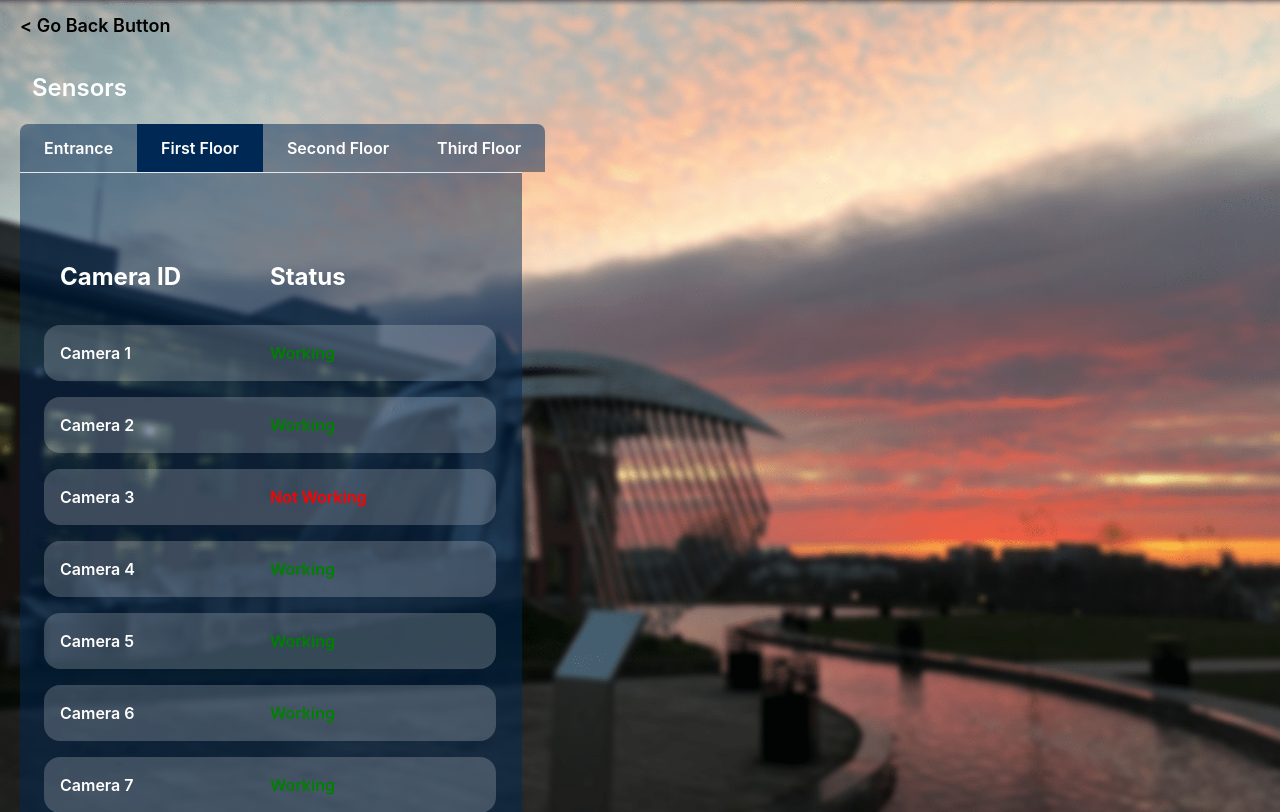
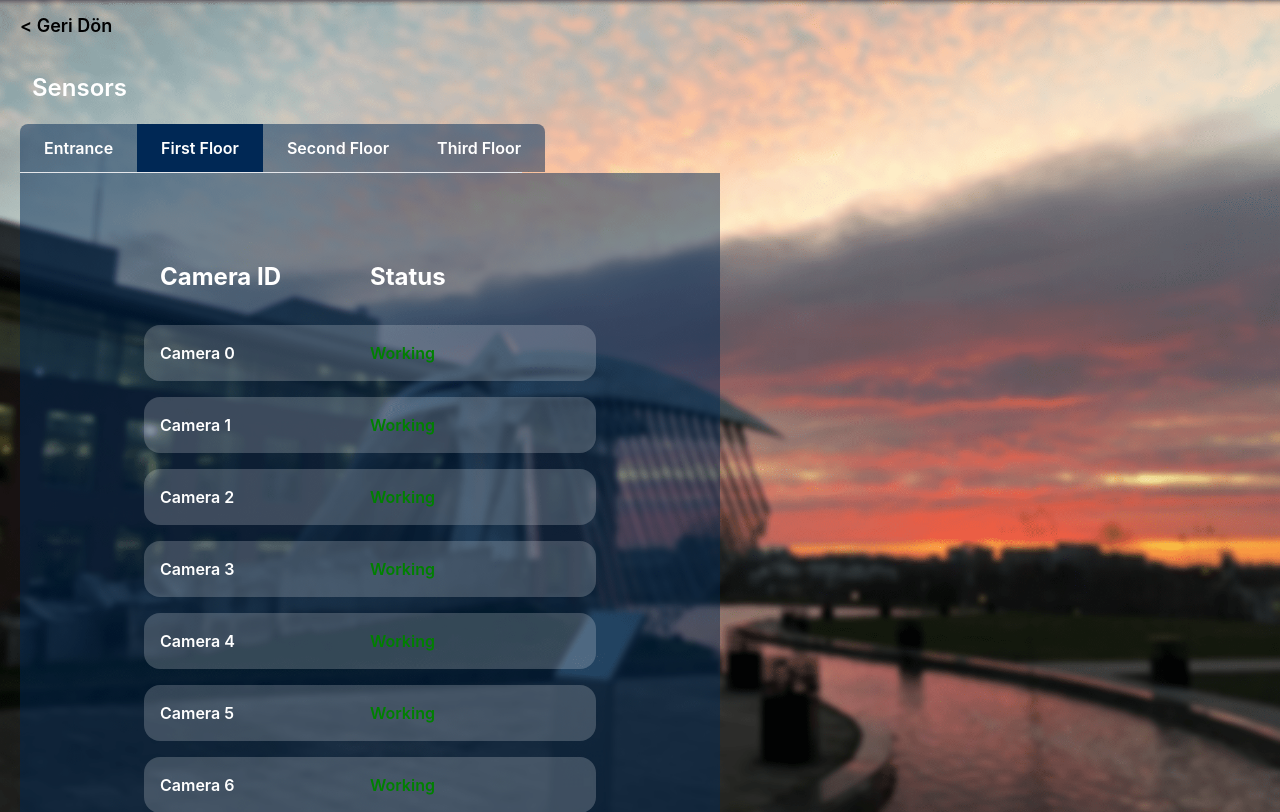
Before and after one commit to rsemihkoca/ITUMIK_frontend, a React (Create React App) app: page /healthPage/1 in a window 1280 px wide. Built offline with nearby package versions, Linux system fonts and the light colour scheme.

Commit message:
health page fix

```diff
--- a/src/components/FloorHealth.js
+++ b/src/components/FloorHealth.js
@@ -1,5 +1,6 @@
 import { Link, useParams } from "react-router-dom";
 import { useEffect, useState } from "react";
+import { t } from "i18next";
 
 export default function FloorHealth({ children }) {
   const handle = useParams()
@@ -10,7 +11,7 @@ export default function FloorHealth({ children }) {
         <div className="container mx-auto px-5">
           <div className="flex justify-between items-center my-3">
             <Link to={'/'} className="text-secondar text-lg font-semibold">
-              <button> {'<'}{' '}Go Back Button </button>
+              <button> {'<'}{' '}{t('goBackButton')}</button>
             </Link>
           </div>
           <div className="flex flex-col h-full">
@@ -30,7 +31,7 @@ export default function FloorHealth({ children }) {
                 </Link>
             </div>
             <hr className="max-w-[502px]"/>
-            <div className="overflow-auto  bg-[#002855]/[0.5] sm:pt-12 sm:pb-16 max-w-[502px] flex-grow">
+            <div className="overflow-auto  bg-[#002855]/[0.5] sm:pt-12 sm:pb-16 max-w-[700px] flex-grow">
               {children}
             </div>
           </div>
--- a/src/pages/HealthPage.js
+++ b/src/pages/HealthPage.js
@@ -11,146 +11,30 @@ export const HealthPage = () => {
   }, [params.id]);
   const [working, setWorking] = useState(true);
 
-  return(
+  let data = [0, 1, 2, 3, 4, 5, 6, 7, 8, 9, 10, 11, 12, 13, 14, 15]
+
+
+
+  return (
     <FloorHealth>
       {health != null &&
-            <div className="h-full px-4 grid grid-rows-6 grid-flow-col py-4 max-w-[500px]">
-                <ul>
-                    <li class="py-2 px-2 text-white font-bold text-xl sm:text-2xl max-w-[500px]">
+        <div className="h-full px-4 flex flex-col py-4 mx-auto max-w-[500px]">
+          <div class="py-2 px-2 text-white font-bold text-xl sm:text-2xl max-w-[500px]">
             <div className="h-full px-4 flex py-4">
               <span className="flex-1">Camera ID</span>
               <span className="flex-1">Status</span>
             </div>
-                    </li>
-                    <li class="py-2 px-2 text-white font-semibold">
-                        <div className="h-full px-4 flex max-w-[500px] py-4 sm:bg-white/[0.2] rounded-2xl">
-                            <span className="flex-1">Camera 1</span>
+          </div>
+          {data.map((data, index) => {
+            return (<div class="py-2 px-2 text-white font-semibold">
+              <div className="h-full px-4 flex max-w-[700px] py-4 sm:bg-white/[0.2] rounded-2xl">
+                <span className="flex-1">Camera {data}</span>
                 <div className="flex-1">
                   <span style={{ color: working ? 'green' : 'red' }}>{working ? 'Working' : 'Not Working'}</span>
                 </div>
               </div>
-                    </li>
-                    <li class="py-2 px-2 text-white font-semibold">
-                        <div className="h-full px-4 flex max-w-[500px] py-4 sm:bg-white/[0.2] rounded-2xl">
-                            <span className="flex-1">Camera 2</span>
-                            <div className="flex-1">
-                                <span style={{ color: working ? 'green' : 'red' }}>{working ? 'Working' : 'Not Working'}</span>
-                            </div>
-                        </div>
-                    </li>
-                    <li class="py-2 px-2 text-white font-semibold">
-                        <div className="h-full px-4 flex max-w-[500px] py-4 sm:bg-white/[0.2] rounded-2xl">
-                            <span className="flex-1">Camera 3</span>
-                            <div className="flex-1">
-                                <span style={{ color: !working ? 'green' : 'red' }}>{!working ? 'Working' : 'Not Working'}</span>
-                            </div>
-                        </div>
-                    </li>
-                    <li class="py-2 px-2 text-white font-semibold">
-                        <div className="h-full px-4 flex max-w-[500px] py-4 sm:bg-white/[0.2] rounded-2xl">
-                            <span className="flex-1">Camera 4</span>
-                            <div className="flex-1">
-                                <span style={{ color: working ? 'green' : 'red' }}>{working ? 'Working' : 'Not Working'}</span>
-                            </div>
-                        </div>
-                    </li>
-                    <li class="py-2 px-2 text-white font-semibold">
-                        <div className="h-full px-4 flex max-w-[500px] py-4 sm:bg-white/[0.2] rounded-2xl">
-                            <span className="flex-1">Camera 5</span>
-                            <div className="flex-1">
-                                <span style={{ color: working ? 'green' : 'red' }}>{working ? 'Working' : 'Not Working'}</span>
-                            </div>
-                        </div>
-                    </li>
-                    <li class="py-2 px-2 text-white font-semibold">
-                        <div className="h-full px-4 flex max-w-[500px] py-4 sm:bg-white/[0.2] rounded-2xl">
-                            <span className="flex-1">Camera 6</span>
-                            <div className="flex-1">
-                                <span style={{ color: working ? 'green' : 'red' }}>{working ? 'Working' : 'Not Working'}</span>
-                            </div>
-                        </div>
-                    </li>
-                    <li class="py-2 px-2 text-white font-semibold">
-                        <div className="h-full px-4 flex max-w-[500px] py-4 sm:bg-white/[0.2] rounded-2xl">
-                            <span className="flex-1">Camera 7</span>
-                            <div className="flex-1">
-                                <span style={{ color: working ? 'green' : 'red' }}>{working ? 'Working' : 'Not Working'}</span>
-                            </div>
-                        </div>
-                    </li>
-                    <li class="py-2 px-2 text-white font-semibold">
-                        <div className="h-full px-4 flex max-w-[500px] py-4 sm:bg-white/[0.2] rounded-2xl">
-                            <span className="flex-1">Camera 8</span>
-                            <div className="flex-1">
-                                <span style={{ color: working ? 'green' : 'red' }}>{working ? 'Working' : 'Not Working'}</span>
-                            </div>
-                        </div>
-                    </li>
-                    <li class="py-2 px-2 text-white font-semibold">
-                        <div className="h-full px-4 flex max-w-[500px] py-4 sm:bg-white/[0.2] rounded-2xl">
-                            <span className="flex-1">Camera 9</span>
-                            <div className="flex-1">
-                                <span style={{ color: working ? 'green' : 'red' }}>{working ? 'Working' : 'Not Working'}</span>
-                            </div>
-                        </div>
-                    </li>
-                    <li class="py-2 px-2 text-white font-semibold">
-                        <div className="h-full px-4 flex max-w-[500px] py-4 sm:bg-white/[0.2] rounded-2xl">
-                            <span className="flex-1">Camera 10</span>
-                            <div className="flex-1">
-                                <span style={{ color: working ? 'green' : 'red' }}>{working ? 'Working' : 'Not Working'}</span>
-                            </div>
-                        </div>
-                    </li>
-                    <li class="py-2 px-2 text-white font-semibold">
-                        <div className="h-full px-4 flex max-w-[500px] py-4 sm:bg-white/[0.2] rounded-2xl">
-                            <span className="flex-1">Camera 11</span>
-                            <div className="flex-1">
-                                <span style={{ color: working ? 'green' : 'red' }}>{working ? 'Working' : 'Not Working'}</span>
-                            </div>
-                        </div>
-                    </li>
-                    <li class="py-2 px-2 text-white font-semibold">
-                        <div className="h-full px-4 flex max-w-[500px] py-4 sm:bg-white/[0.2] rounded-2xl">
-                            <span className="flex-1">Camera 12</span>
-                            <div className="flex-1">
-                                <span style={{ color: working ? 'green' : 'red' }}>{working ? 'Working' : 'Not Working'}</span>
-                            </div>
-                        </div>
-                    </li>
-                    <li class="py-2 px-2 text-white font-semibold">
-                        <div className="h-full px-4 flex max-w-[500px] py-4 sm:bg-white/[0.2] rounded-2xl">
-                            <span className="flex-1">Camera 13</span>
-                            <div className="flex-1">
-                                <span style={{ color: working ? 'green' : 'red' }}>{working ? 'Working' : 'Not Working'}</span>
-                            </div>
-                        </div>
-                    </li>
-                    <li class="py-2 px-2 text-white font-semibold">
-                        <div className="h-full px-4 flex max-w-[500px] py-4 sm:bg-white/[0.2] rounded-2xl">
-                            <span className="flex-1">Camera 14</span>
-                            <div className="flex-1">
-                                <span style={{ color: working ? 'green' : 'red' }}>{working ? 'Working' : 'Not Working'}</span>
-                            </div>
-                        </div>
-                    </li>
-                    <li class="py-2 px-2 text-white font-semibold">
-                        <div className="h-full px-4 flex max-w-[500px] py-4 sm:bg-white/[0.2] rounded-2xl">
-                            <span className="flex-1">Camera 15</span>
-                            <div className="flex-1">
-                                <span style={{ color: working ? 'green' : 'red' }}>{working ? 'Working' : 'Not Working'}</span>
-                            </div>
-                        </div>
-                    </li>
-                    <li class="py-2 px-2 text-white font-semibold">
-                        <div className="h-full px-4 flex max-w-[500px] py-4 sm:bg-white/[0.2] rounded-2xl">
-                            <span className="flex-1">Camera 16</span>
-                            <div className="flex-1">
-                                <span style={{ color: working ? 'green' : 'red' }}>{working ? 'Working' : 'Not Working'}</span>
-                            </div>
-                        </div>
-                    </li>
-                </ul>
+            </div>)
+          })}
         </div>
       }
     </FloorHealth>
```
Lines whose indentation alone changed are shown as unchanged.
